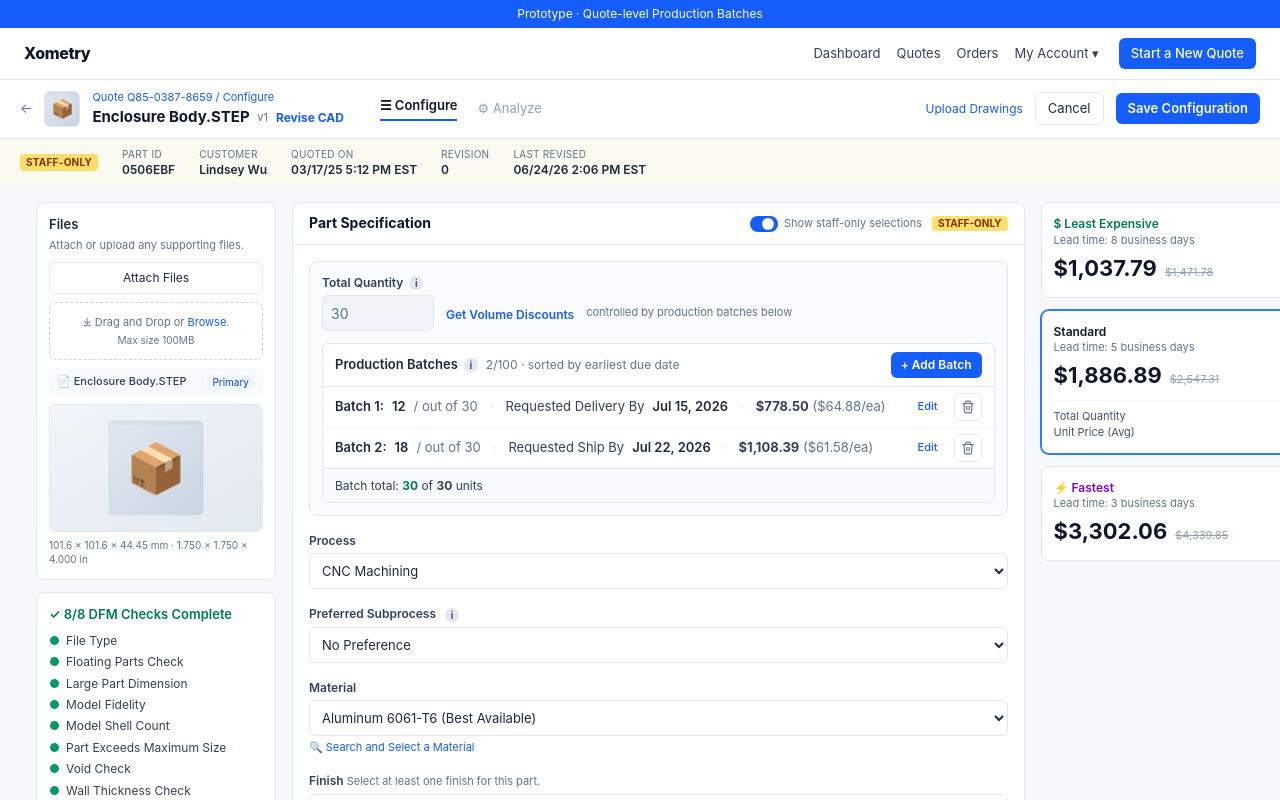
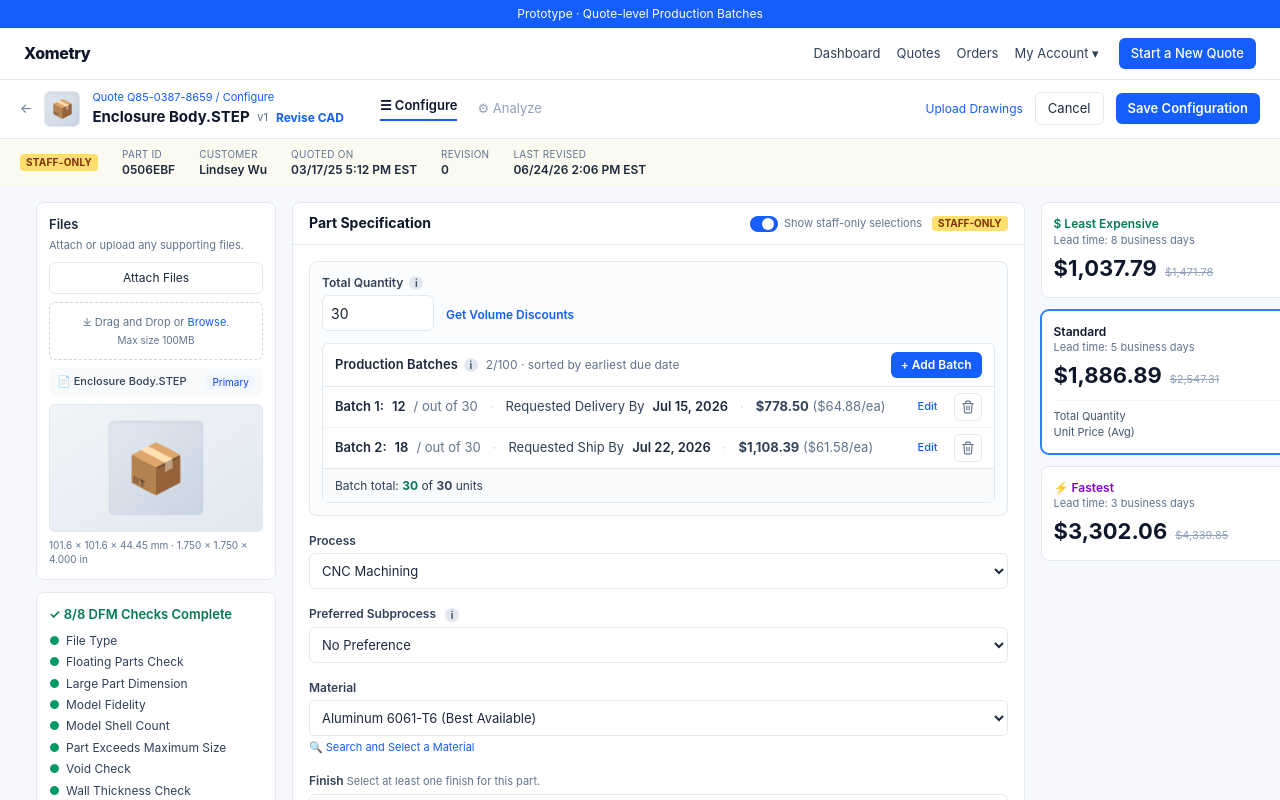
Before and after one commit to lindseywu5/quote-level-production-batch-prototype, a Next.js app in the folder app/: page /items/i1 in a window 1280 px wide. Shown: the top 800 px of the page. Built offline with nearby package versions, Linux system fonts and the light colour scheme.

Commit message:
feat: total qty always editable; show validation error when batches don't sum

```diff
--- a/app/src/components/ConfigPage.tsx
+++ b/app/src/components/ConfigPage.tsx
@@ -22,6 +22,7 @@
   const item = items.find((x) => x.id === itemId);
   const [draft, setDraft] = useState<Item | null>(item ?? null);
   const [showDiscounts, setShowDiscounts] = useState(false);
+  const [showErrors, setShowErrors] = useState(false);
 
   useEffect(() => {
     if (item) setDraft(item);
@@ -81,6 +82,15 @@
   }, [draft]);
 
   const save = () => {
+    if (!valid) {
+      setShowErrors(true);
+      if (typeof window !== "undefined") {
+        document
+          .getElementById("total-qty-card")
+          ?.scrollIntoView({ behavior: "smooth", block: "center" });
+      }
+      return;
+    }
     const cleaned: Item = {
       ...draft,
       batches: draft.batches.map((b) => ({ ...b, editing: false })),
@@ -88,6 +98,14 @@
     replaceItem(cleaned);
     router.push("/");
   };
+
+  // Clear errors as soon as the user fixes the mismatch
+  useEffect(() => {
+    if (valid && showErrors) setShowErrors(false);
+  }, [valid, showErrors]);
+
+  const mismatch = hasBatches && totalBatchQty !== draft.qty;
+  const errorVisible = showErrors && mismatch;
 
   return (
     <>
@@ -128,8 +146,7 @@
           <Link href="/" className="btn">Cancel</Link>
           <button
             onClick={save}
-            disabled={!valid}
-            className="rounded-md bg-blue-600 px-3 py-1.5 text-[13px] font-semibold text-white hover:bg-blue-700 disabled:cursor-not-allowed disabled:opacity-50"
+            className="rounded-md bg-blue-600 px-3 py-1.5 text-[13px] font-semibold text-white hover:bg-blue-700"
           >
             Save Configuration
           </button>
@@ -226,7 +243,15 @@
 
             <div className="space-y-4 p-4">
               {/* Total Quantity + Production Batches (now contextually grouped) */}
-              <div className="rounded-lg border border-slate-200 bg-slate-50/60 p-3">
+              <div
+                id="total-qty-card"
+                className={
+                  "rounded-lg border bg-slate-50/60 p-3 transition-colors " +
+                  (errorVisible
+                    ? "border-red-400 ring-1 ring-red-300"
+                    : "border-slate-200")
+                }
+              >
                 <div className="flex items-end gap-3">
                   <div>
                     <div className="mb-1 text-[12px] font-semibold text-slate-700">
@@ -241,14 +266,20 @@
                       type="number"
                       min={1}
                       value={draft.qty}
-                      disabled={hasBatches}
                       onChange={(e) =>
                         setDraft({
                           ...draft,
                           qty: Math.max(1, Number(e.target.value) || 1),
                         })
                       }
-                      className="h-9 w-28 rounded-md border border-slate-200 px-2 text-[14px] disabled:bg-slate-100 disabled:text-slate-500"
+                      className={
+                        "h-9 w-28 rounded-md border bg-white px-2 text-[14px] " +
+                        (errorVisible
+                          ? "border-red-400 focus:outline-red-500"
+                          : "border-slate-200")
+                      }
+                      aria-invalid={errorVisible}
+                      aria-describedby={errorVisible ? "qty-error" : undefined}
                     />
                   </div>
                   <button
@@ -257,12 +288,25 @@
                   >
                     Get Volume Discounts
                   </button>
-                  {hasBatches && (
-                    <span className="mb-2.5 text-[11px] text-slate-500">
-                      controlled by production batches below
+                </div>
+
+                {errorVisible && (
+                  <div
+                    id="qty-error"
+                    role="alert"
+                    className="mt-2 flex items-start gap-1.5 rounded-md border border-red-200 bg-red-50 px-2.5 py-1.5 text-[12px] text-red-800"
+                  >
+                    <span aria-hidden="true">⚠</span>
+                    <span>
+                      Production batch quantities must add up to the total
+                      quantity ({draft.qty}). Currently {totalBatchQty} of{" "}
+                      {draft.qty}.{" "}
+                      {totalBatchQty < draft.qty
+                        ? `Add ${draft.qty - totalBatchQty} more.`
+                        : `Remove ${totalBatchQty - draft.qty}.`}
                     </span>
-                  )}
-                </div>
+                  </div>
+                )}
 
                 <BatchesSection
                   draft={draft}
@@ -270,6 +314,7 @@
                   addBatch={addBatch}
                   updateBatch={updateBatch}
                   removeBatch={removeBatch}
+                  errorVisible={errorVisible}
                 />
               </div>
 
@@ -461,12 +506,14 @@
   addBatch,
   updateBatch,
   removeBatch,
+  errorVisible,
 }: {
   draft: Item;
   totalBatchQty: number;
   addBatch: () => void;
   updateBatch: (id: string, patch: Partial<Batch>) => void;
   removeBatch: (id: string) => void;
+  errorVisible?: boolean;
 }) {
   const hasBatches = draft.batches.length > 0;
   const sorted = sortBatches(draft.batches);
@@ -491,7 +538,12 @@
   }
 
   return (
-    <div className="mt-3 rounded-md border border-slate-200 bg-white">
+    <div
+      className={
+        "mt-3 rounded-md border bg-white " +
+        (errorVisible ? "border-red-300" : "border-slate-200")
+      }
+    >
       <div className="flex items-center justify-between border-b border-slate-200 px-3 py-2">
         <div className="flex items-center">
           <span className="text-[13px] font-semibold text-slate-800">
```
